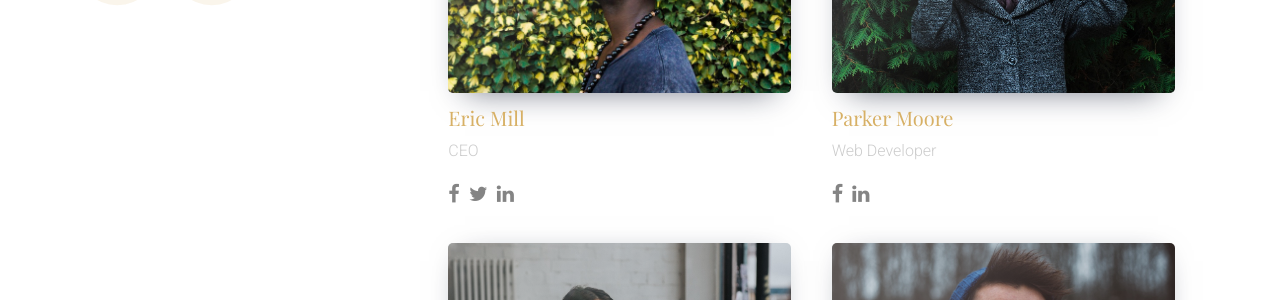
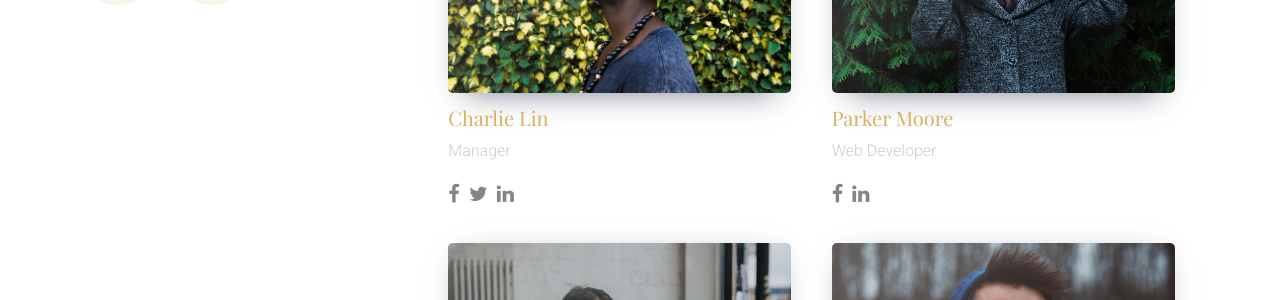
Before and after one commit to TechClubNY/techclub-site, a Jekyll site: the page built from about.html, in a window 1280 px wide and 900 px high, scrolled down 1520 px. Shown: the part 156-456 px from the top of the window. Built offline with Jekyll 4.4.1, drawn with Linux system fonts in a browser that asks for light colours; nearby versions of some CDN libraries.

Commit message:
add charlie

```diff
--- a/_data/team.yml
+++ b/_data/team.yml
@@ -1,6 +1,6 @@
-- name: Eric Mill
-  github: konklone
-  position: CEO
+- name: Charlie Lin
+  github: n7best
+  position: Manager
   avatar: staff1.jpg
   facebook: http://facebook.com
   twitter: http://twitter.com
```
